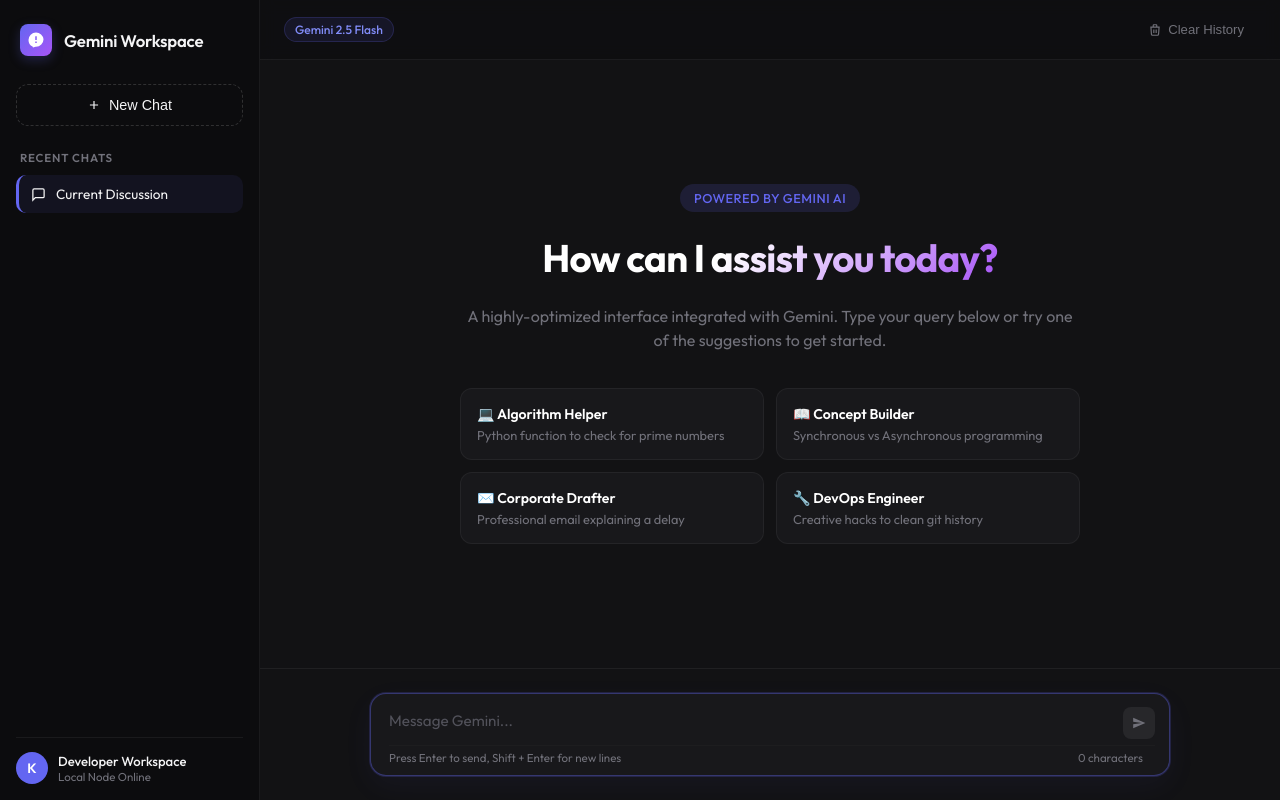
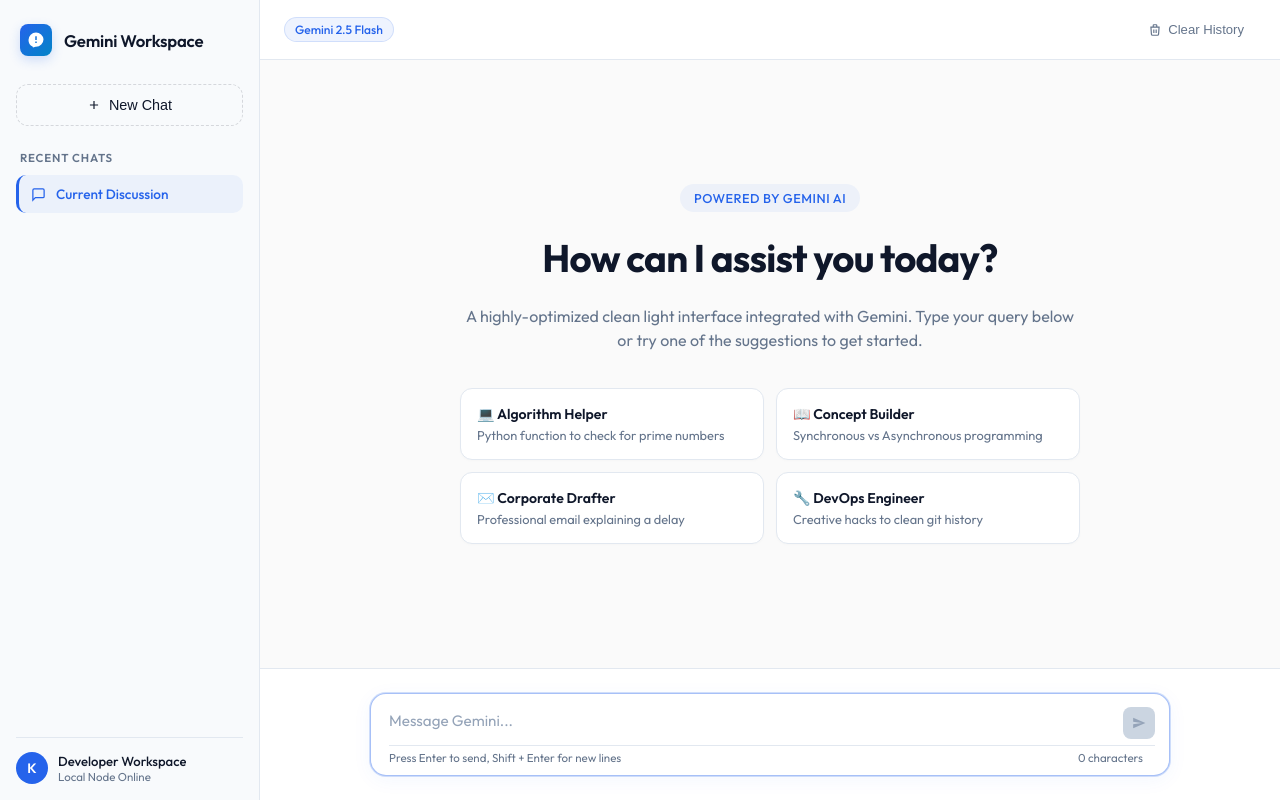
Before and after one commit to Kush870/AI-Chatbot-, a Flask app: page / in a window 1280 px wide. Run offline with Flask 3, Linux system fonts and the light colour scheme; some libraries are stand-ins or nearby versions.

Commit message:
Change UI style to clean light theme, replacing purple accents with Royal Blue

```diff
--- a/prompts.txt
+++ b/prompts.txt
@@ -19,3 +19,6 @@ it have some modules that it cant find like from dotenv import load_dotenv and f
 
 Prompt 5:
 update the files and make the UI more more professional
+
+Prompt 6:
+the UI should not have a purple color and make it more light themes
--- a/templates/index.html
+++ b/templates/index.html
@@ -18,18 +18,19 @@
 
     <style>
         :root {
-            --bg-dark: #09090b;
-            --sidebar-bg: #0c0c0e;
-            --chat-area-bg: #121214;
-            --card-border: rgba(255, 255, 255, 0.06);
-            --primary-accent: #6366f1;
-            --primary-accent-glow: rgba(99, 102, 241, 0.15);
-            --secondary-accent: #a855f7;
-            --text-main: #f4f4f5;
-            --text-muted: #71717a;
-            --text-dark: #18181b;
-            --bubble-user: #27272a;
-            --bubble-bot: rgba(39, 39, 42, 0.4);
+            --bg-light: #ffffff;
+            --sidebar-bg: #f8fafc;
+            --chat-area-bg: #ffffff;
+            --card-border: #e2e8f0;
+            --primary-accent: #2563eb;          /* Royal Blue */
+            --primary-accent-glow: rgba(37, 99, 235, 0.06);
+            --secondary-accent: #0284c7;        /* Sky Blue */
+            --text-main: #0f172a;               /* Dark Slate */
+            --text-muted: #64748b;              /* Cool Gray */
+            --bubble-user-bg: #2563eb;          /* Royal Blue */
+            --bubble-user-text: #ffffff;
+            --bubble-bot-bg: #f8fafc;           /* Light Off-white */
+            --bubble-bot-border: #e2e8f0;
             --font-main: 'Outfit', -apple-system, sans-serif;
             --font-code: 'JetBrains Mono', monospace;
         }
@@ -42,7 +43,7 @@
 
         body {
             font-family: var(--font-main);
-            background-color: var(--bg-dark);
+            background-color: var(--bg-light);
             color: var(--text-main);
             height: 100vh;
             display: flex;
@@ -77,7 +78,7 @@
             display: flex;
             align-items: center;
             justify-content: center;
-            box-shadow: 0 4px 12px rgba(99, 102, 241, 0.25);
+            box-shadow: 0 4px 12px rgba(37, 99, 235, 0.2);
         }
 
         .app-logo svg {
@@ -90,11 +91,12 @@
             font-size: 1.05rem;
             font-weight: 600;
             letter-spacing: -0.2px;
+            color: var(--text-main);
         }
 
         .new-chat-btn {
             background-color: transparent;
-            border: 1px dashed rgba(255, 255, 255, 0.15);
+            border: 1px dashed rgba(15, 23, 42, 0.15);
             border-radius: 12px;
             color: var(--text-main);
             padding: 12px;
@@ -150,7 +152,7 @@
             display: flex;
             align-items: center;
             gap: 10px;
-            color: #d4d4d8;
+            color: #334155;
             transition: all 0.2s ease;
             white-space: nowrap;
             overflow: hidden;
@@ -158,13 +160,14 @@
         }
 
         .history-item:hover {
-            background-color: rgba(255, 255, 255, 0.03);
+            background-color: rgba(15, 23, 42, 0.03);
             color: var(--text-main);
         }
 
         .history-item.active {
-            background-color: rgba(99, 102, 241, 0.08);
-            color: var(--text-main);
+            background-color: rgba(37, 99, 235, 0.06);
+            color: var(--primary-accent);
+            font-weight: 500;
             border-left: 3px solid var(--primary-accent);
         }
 
@@ -210,6 +213,7 @@
             white-space: nowrap;
             overflow: hidden;
             text-overflow: ellipsis;
+            color: var(--text-main);
         }
 
         .user-status {
@@ -234,7 +238,7 @@
             align-items: center;
             justify-content: space-between;
             padding: 0 24px;
-            background-color: rgba(12, 12, 14, 0.4);
+            background-color: rgba(255, 255, 255, 0.8);
             backdrop-filter: blur(8px);
             -webkit-backdrop-filter: blur(8px);
         }
@@ -246,9 +250,9 @@
         }
 
         .model-badge {
-            background-color: rgba(99, 102, 241, 0.1);
-            border: 1px solid rgba(99, 102, 241, 0.2);
-            color: #818cf8;
+            background-color: rgba(37, 99, 235, 0.08);
+            border: 1px solid rgba(37, 99, 235, 0.15);
+            color: var(--primary-accent);
             font-size: 0.75rem;
             padding: 4px 10px;
             border-radius: 20px;
@@ -290,13 +294,14 @@
             display: flex;
             flex-direction: column;
             scroll-behavior: smooth;
+            background-color: #fafafa;
         }
 
         .messages-pane::-webkit-scrollbar {
             width: 6px;
         }
         .messages-pane::-webkit-scrollbar-thumb {
-            background: rgba(255, 255, 255, 0.08);
+            background: rgba(15, 23, 42, 0.08);
             border-radius: 6px;
         }
 
@@ -466,20 +510,21 @@
         .chat-input-container {
             max-width: 800px;
             width: 100%;
-            background-color: #18181b;
-            border: 1px solid rgba(255, 255, 255, 0.06);
+            background-color: #f8fafc;
+            border: 1px solid #cbd5e1;
             border-radius: 16px;
             padding: 10px 14px 10px 18px;
             display: flex;
             flex-direction: column;
             gap: 6px;
             transition: all 0.25s ease;
-            box-shadow: 0 10px 30px rgba(0, 0, 0, 0.15);
+            box-shadow: 0 4px 12px rgba(0, 0, 0, 0.02);
         }
 
         .chat-input-container:focus-within {
-            border-color: rgba(99, 102, 241, 0.4);
-            box-shadow: 0 0 0 1px rgba(99, 102, 241, 0.2), 0 10px 30px rgba(99, 102, 241, 0.06);
+            border-color: rgba(37, 99, 235, 0.4);
+            box-shadow: 0 0 0 1px rgba(37, 99, 235, 0.2), 0 4px 20px rgba(37, 99, 235, 0.05);
+            background-color: #ffffff;
         }
 
         .input-row {
@@ -504,7 +549,7 @@
         }
 
         .chat-textbox::placeholder {
-            color: #52525b;
+            color: #94a3b8;
         }
 
         .input-actions {
@@ -514,7 +559,7 @@
             font-size: 0.72rem;
             color: var(--text-muted);
             padding-top: 4px;
-            border-top: 1px solid rgba(255, 255, 255, 0.02);
+            border-top: 1px solid #e2e8f0;
         }
 
         .char-counter {
@@ -607,9 +652,7 @@
             font-weight: 700;
             letter-spacing: -0.8px;
             line-height: 1.15;
-            background: linear-gradient(135deg, #fff 40%, #a855f7 100%);
-            -webkit-background-clip: text;
-            -webkit-text-fill-color: transparent;
+            color: #0f172a;
         }
 
         .welcome-desc {
@@ -627,26 +670,28 @@
         }
 
         .starter-card {
-            background-color: #18181b;
-            border: 1px solid rgba(255, 255, 255, 0.05);
+            background-color: #ffffff;
+            border: 1px solid #e2e8f0;
             border-radius: 12px;
             padding: 16px;
             text-align: left;
             cursor: pointer;
             transition: all 0.2s cubic-bezier(0.4, 0, 0.2, 1);
+            box-shadow: 0 1px 3px rgba(0,0,0,0.02);
         }
 
         .starter-card:hover {
-            border-color: rgba(99, 102, 241, 0.3);
-            background-color: rgba(99, 102, 241, 0.02);
+            border-color: rgba(37, 99, 235, 0.3);
+            background-color: rgba(37, 99, 235, 0.01);
             transform: translateY(-2px);
+            box-shadow: 0 4px 10px rgba(0,0,0,0.04);
         }
 
         .starter-title {
             font-size: 0.88rem;
             font-weight: 600;
             margin-bottom: 4px;
-            color: white;
+            color: #0f172a;
         }
 
         .starter-prompt {
@@ -711,7 +756,7 @@
             <div class="welcome-view" id="welcome-view">
                 <span class="welcome-badge">Powered by Gemini AI</span>
                 <h1 class="welcome-heading">How can I assist you today?</h1>
-                <p class="welcome-desc">A highly-optimized interface integrated with Gemini. Type your query below or try one of the suggestions to get started.</p>
+                <p class="welcome-desc">A highly-optimized clean light interface integrated with Gemini. Type your query below or try one of the suggestions to get started.</p>
 
                 <div class="starter-grid">
                     <div class="starter-card" onclick="useStarter('Write a clean Python function checking for prime numbers')">
@@ -774,7 +819,7 @@
                 <pre><div class="code-header">
                     <span>${validLanguage.toUpperCase()}</span>
                     <button class="copy-code-btn" onclick="copyCode(this)">
-                        <svg style="width:12px;height:12px;fill:none;stroke:currentColor;stroke-width:2" viewBox="0 0 24 24"><rect x="9" y="9" width="13" height="13" rx="2" ry="2"/><path d="M5 15H4a2 2 0 0 1-2-2V4a2 2 0 0 1 2-2h9a2 2 0 0 1 2 2v1"/></svg>
+                        <svg style="width:12px;height:12px;fill:none;stroke:#94a3b8;stroke-width:2" viewBox="0 0 24 24"><rect x="9" y="9" width="13" height="13" rx="2" ry="2"/><path d="M5 15H4a2 2 0 0 1-2-2V4a2 2 0 0 1 2-2h9a2 2 0 0 1 2 2v1"/></svg>
                         Copy
                     </button>
                 </div><code class="hljs ${validLanguage}">${highlighted}</code></pre>
```
Also changed, not shown: other parts of templates/index.html (+73 -35 lines).
